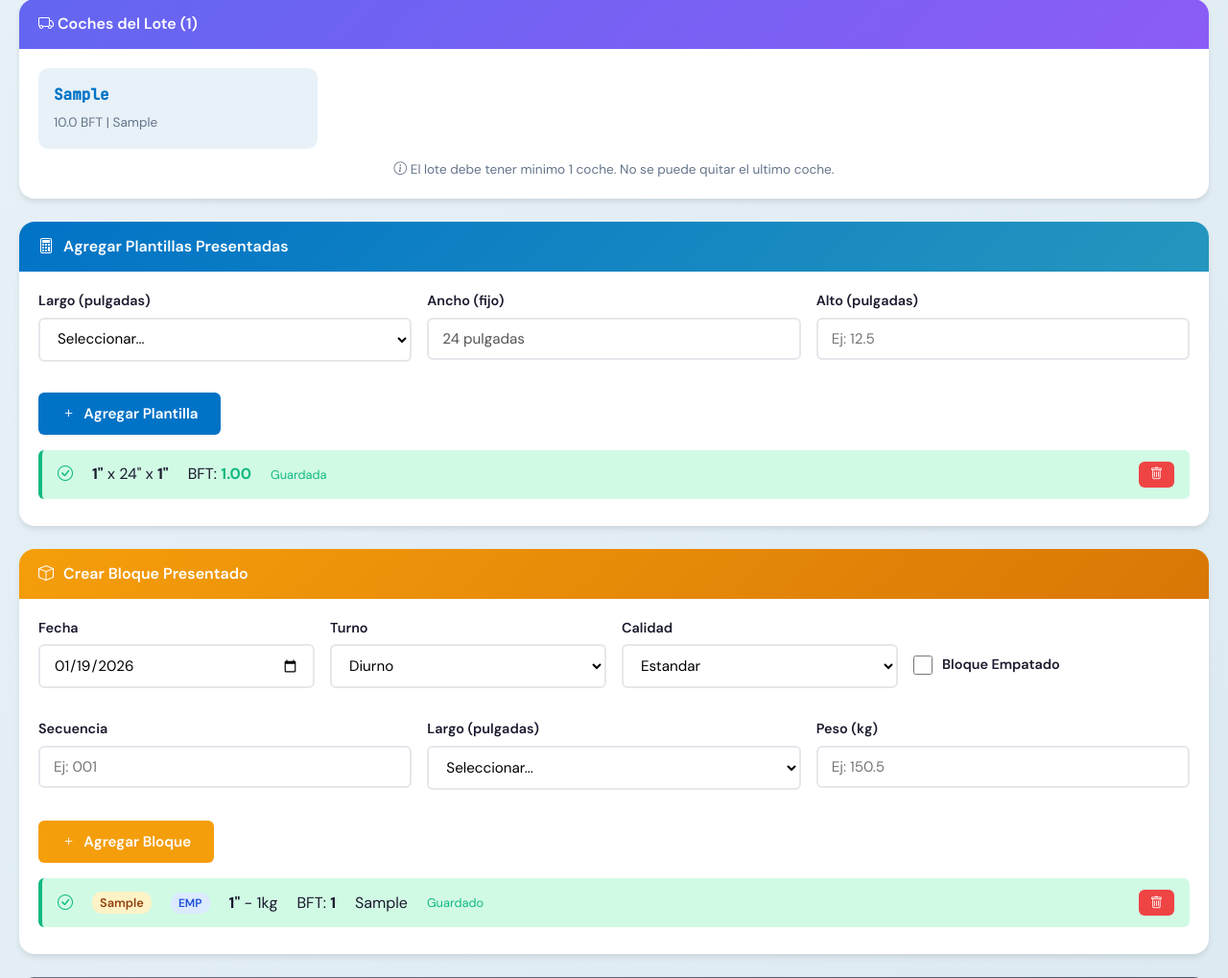
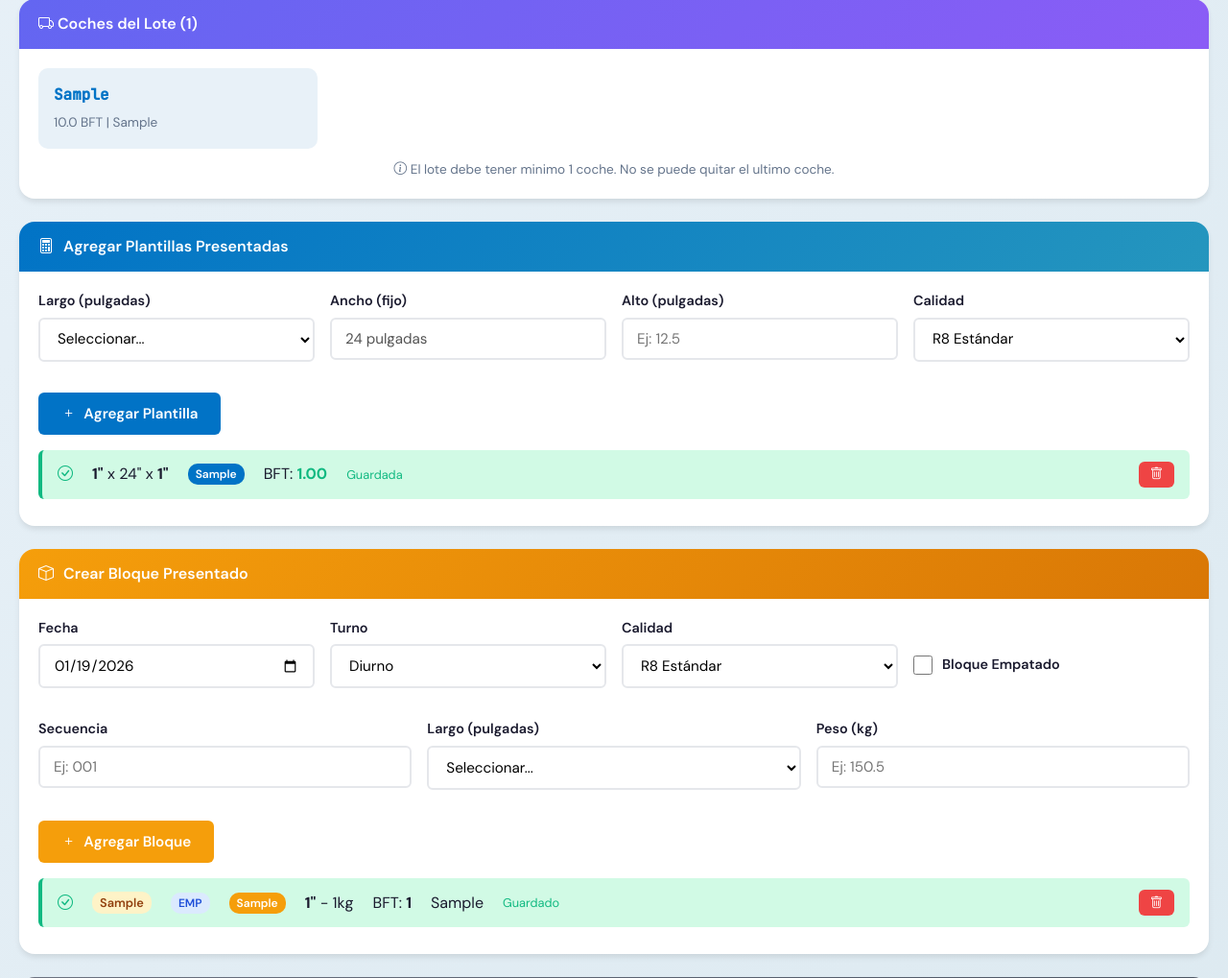
Before and after one commit to nicolasalejandro543-byte/inventario-qr, a Flask app: page /produccion/1 in a window 1280 px wide. Shown: the part 406-1425 px from the top of the page at 96% size. Run offline with Flask 3, Linux system fonts and the light colour scheme; the visitor is signed in with stand-in values (Sample User, id 1); tables that the repository leaves empty hold one stand-in row (values such as "Sample post").

Commit message:
Agregar calidad a plantillas y actualizar opciones en bloques
- Agregar campo calidad al modelo ProcesoLote (plantillas)
- Actualizar opciones de calidad: R8 Estándar, R9 Pesada, R11 Liviana, Madera Corta
- Agregar función helper get_calidad_corta para mostrar forma corta (R8, R9, R11, MC)
- Agregar selector de calidad en formulario de plantillas
- Actualizar selector de calidad en formulario de bloques
- Mostrar badge de calidad corta en listas de plantillas y bloques
- Mostrar badge de calidad corta en tarjetas de bloques_presentados y bloques_encolados

Co-Authored-By: Claude Opus 4.5 <noreply@anthropic.com>

```diff
--- a/app.py
+++ b/app.py
@@ -1804,6 +1804,7 @@ def crear_proceso():
         largo=int(largo),
         ancho=24,  # Fijo
         alto=float(alto),
+        calidad=data.get('calidad', 'R8 Estándar'),
         procesado_por=usuario,
         notas=data.get('notas', '')
     )
--- a/models.py
+++ b/models.py
@@ -269,6 +269,24 @@ class Lote(db.Model):
 # Largos disponibles para Producción (en pulgadas)
 LARGOS_PRODUCCION = [25, 24, 23, 22, 21, 20, 18, 16, 15, 14, 12, 10, 8, 6]
 
+# Opciones de calidad para producción
+CALIDADES_PRODUCCION = ['R8 Estándar', 'R9 Pesada', 'R11 Liviana', 'Madera Corta']
+
+# Mapeo de calidad a forma corta
+CALIDAD_CORTA = {
+    'R8 Estándar': 'R8',
+    'R9 Pesada': 'R9',
+    'R11 Liviana': 'R11',
+    'Madera Corta': 'MC',
+    # Mantener compatibilidad con valores antiguos
+    'Estándar': 'R8',
+    'Liviano': 'R11'
+}
+
+def get_calidad_corta(calidad):
+    """Devuelve la forma corta de la calidad."""
+    return CALIDAD_CORTA.get(calidad, calidad or '-')
+
 
 class Bloque(db.Model):
     """Modelo para bloques de producción con código QR."""
@@ -283,7 +301,7 @@ class Bloque(db.Model):
     # Datos del bloque
     fecha = db.Column(db.Date, default=lambda: datetime.now().date())
     turno = db.Column(db.String(20), default='Diurno')  # Diurno / Nocturno
-    calidad = db.Column(db.String(20), default='Estándar')  # Estándar / Liviano
+    calidad = db.Column(db.String(20), default='R8 Estándar')  # R8 Estándar, R9 Pesada, R11 Liviana, Madera Corta
     secuencia = db.Column(db.String(50))  # Ingreso manual
 
     # Dimensiones y cálculos
@@ -388,6 +406,9 @@ class ProcesoLote(db.Model):
     # BFT calculado (con 10% reducción en alto)
     bft_calculado = db.Column(db.Float)
 
+    # Calidad
+    calidad = db.Column(db.String(20), default='R8 Estándar')  # R8 Estándar, R9 Pesada, R11 Liviana, Madera Corta
+
     # Usuario que procesó
     procesado_por = db.Column(db.String(100))
 
@@ -417,6 +438,7 @@ class ProcesoLote(db.Model):
             'ancho': self.ancho,
             'alto': self.alto,
             'bft_calculado': round(self.bft_calculado, 2) if self.bft_calculado else None,
+            'calidad': self.calidad,
             'procesado_por': self.procesado_por,
             'created_at': self.created_at.strftime('%d/%m/%Y %H:%M') if self.created_at else None,
             'notas': self.notas
--- a/templates/produccion_lote.html
+++ b/templates/produccion_lote.html
@@ -714,6 +714,15 @@
                 <label>Alto (pulgadas)</label>
                 <input type="number" id="plantilla-alto" step="0.1" placeholder="Ej: 12.5" oninput="calcularPlantillaBFT()">
             </div>
+            <div class="form-group">
+                <label>Calidad</label>
+                <select id="plantilla-calidad">
+                    <option value="R8 Estándar">R8 Estándar</option>
+                    <option value="R9 Pesada">R9 Pesada</option>
+                    <option value="R11 Liviana">R11 Liviana</option>
+                    <option value="Madera Corta">Madera Corta</option>
+                </select>
+            </div>
         </div>
 
         <!-- BFT Preview automatico -->
@@ -751,8 +760,10 @@
             <div class="form-group">
                 <label>Calidad</label>
                 <select id="bloque-calidad">
-                    <option value="Estandar">Estandar</option>
-                    <option value="Liviano">Liviano</option>
+                    <option value="R8 Estándar">R8 Estándar</option>
+                    <option value="R9 Pesada">R9 Pesada</option>
+                    <option value="R11 Liviana">R11 Liviana</option>
+                    <option value="Madera Corta">Madera Corta</option>
                 </select>
             </div>
             <div class="form-group" style="display: flex; align-items: center; gap: 10px; padding-top: 24px;">
@@ -883,6 +894,21 @@
 
     const UMBRAL_DESPERDICIO = 18;
 
+    // Función helper para obtener calidad en forma corta
+    function getCalidadCorta(calidad) {
+        const mapeo = {
+            'R8 Estándar': 'R8',
+            'R9 Pesada': 'R9',
+            'R11 Liviana': 'R11',
+            'Madera Corta': 'MC',
+            // Compatibilidad con valores antiguos
+            'Estándar': 'R8',
+            'Estandar': 'R8',
+            'Liviano': 'R11'
+        };
+        return mapeo[calidad] || calidad || '-';
+    }
+
     // Listas de items pendientes (no guardados aun)
     let plantillasPendientes = [];
     let bloquesPendientes = [];
@@ -895,6 +921,7 @@
             largo: {{ p.largo }},
             alto: {{ p.alto }},
             bft: {{ p.bft_calculado or 0 }},
+            calidad: "{{ p.calidad or 'R8 Estándar' }}",
             guardado: true
         }{% if not loop.last %},{% endif %}
         {% endfor %}
@@ -947,6 +974,7 @@
     function agregarPlantilla() {
         const largo = document.getElementById('plantilla-largo').value;
         const alto = document.getElementById('plantilla-alto').value;
+        const calidad = document.getElementById('plantilla-calidad').value;
 
         if (!largo || !alto) {
             alert('Por favor complete largo y alto');
@@ -958,7 +986,7 @@
         const bft = (parseFloat(largo) * ancho * altoReducido) / 144;
 
         plantillasPendientes.push({
-            largo, alto,
+            largo, alto, calidad,
             bft: parseFloat(bft.toFixed(2)),
             guardada: false
         });
@@ -1016,6 +1044,7 @@
                     <div class="item-info">
                         <span><i class="bi bi-check-circle" style="color: var(--color-success);"></i></span>
                         <span><strong>${p.largo}"</strong> x 24" x <strong>${p.alto}"</strong></span>
+                        <span class="badge" style="background: var(--color-primary); color: white; padding: 2px 8px; border-radius: 10px; font-size: 0.75rem;">${getCalidadCorta(p.calidad)}</span>
                         <span>BFT: <strong style="color: var(--color-success);">${p.bft.toFixed(2)}</strong></span>
                         <span style="color: var(--color-success); font-size: 0.8rem;">Guardada</span>
                     </div>
@@ -1032,6 +1061,7 @@
                 <div class="item-row">
                     <div class="item-info">
                         <span><strong>${p.largo}"</strong> x 24" x <strong>${p.alto}"</strong></span>
+                        <span class="badge" style="background: var(--color-primary); color: white; padding: 2px 8px; border-radius: 10px; font-size: 0.75rem;">${getCalidadCorta(p.calidad)}</span>
                         <span>BFT: <strong style="color: var(--color-success);">${p.bft.toFixed(2)}</strong></span>
                     </div>
                     <button class="btn-remove" onclick="removerPlantilla(${i}, false)">
@@ -1145,6 +1175,7 @@
                         <span><i class="bi bi-check-circle" style="color: var(--color-success);"></i></span>
                         ${b.secuencia ? `<span style="background: #fef3c7; color: #92400e; padding: 2px 8px; border-radius: 10px; font-weight: 600; font-size: 0.8rem;">${b.secuencia}</span>` : ''}
                         ${b.empatado ? `<span style="background: #dbeafe; color: #1d4ed8; padding: 2px 8px; border-radius: 10px; font-weight: 600; font-size: 0.75rem;">EMP</span>` : ''}
+                        <span class="badge" style="background: var(--color-warning); color: white; padding: 2px 8px; border-radius: 10px; font-size: 0.75rem;">${getCalidadCorta(b.calidad)}</span>
                         <span><strong>${b.largo}"</strong> - ${b.peso}kg</span>
                         <span>BFT: <strong>${b.bft}</strong></span>
                         <span>${b.turno}</span>
@@ -1164,6 +1195,7 @@
                     <div class="item-info">
                         ${b.secuencia ? `<span style="background: #fef3c7; color: #92400e; padding: 2px 8px; border-radius: 10px; font-weight: 600; font-size: 0.8rem;">${b.secuencia}</span>` : ''}
                         ${b.empatado ? `<span style="background: #dbeafe; color: #1d4ed8; padding: 2px 8px; border-radius: 10px; font-weight: 600; font-size: 0.75rem;">EMP</span>` : ''}
+                        <span class="badge" style="background: var(--color-warning); color: white; padding: 2px 8px; border-radius: 10px; font-size: 0.75rem;">${getCalidadCorta(b.calidad)}</span>
                         <span><strong>${b.largo}"</strong> - ${b.peso}kg</span>
                         <span>BFT: <strong>${b.bft}</strong></span>
                         <span>${b.turno}</span>
@@ -1251,6 +1283,7 @@
                         lote_id: LOTE.id,
                         largo: p.largo,
                         alto: p.alto,
+                        calidad: p.calidad,
                         usuario: 'Usuario'
                     })
                 });
@@ -1409,6 +1442,7 @@
                         lote_id: LOTE.id,
                         largo: p.largo,
                         alto: p.alto,
+                        calidad: p.calidad,
                         usuario: 'Usuario'
                     })
                 });
```
Also changed, not shown: templates/bloques_encolados.html (+12 -0 lines), templates/bloques_presentados.html (+12 -0 lines).
